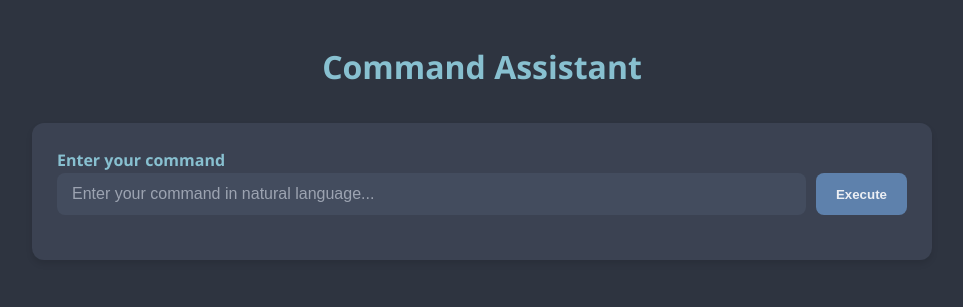
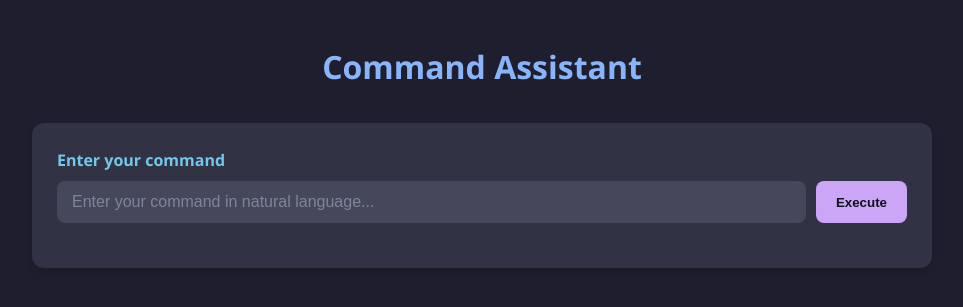
Before and after one commit to tfwansh/shell-assistant, a Flask app: page / in a window 1280 px wide. Shown: the top 307 px of the page, without its empty margins (158-1121 px from the left). Run offline with Flask 3, Linux system fonts and the light colour scheme; parts of the project's set-up code (start-up, migrations or seed data) failed here and were passed over.

Commit message:
catpuccin

```diff
--- a/templates/index.html
+++ b/templates/index.html
@@ -4,29 +4,39 @@
     <title>Command Assistant</title>
     <style>
         :root {
-            /* Nord color palette */
-            --nord0: #2E3440;
-            --nord1: #3B4252;
-            --nord2: #434C5E;
-            --nord3: #4C566A;
-            --nord4: #D8DEE9;
-            --nord5: #E5E9F0;
-            --nord6: #ECEFF4;
-            --nord7: #8FBCBB;
-            --nord8: #88C0D0;
-            --nord9: #81A1C1;
-            --nord10: #5E81AC;
-            --nord11: #BF616A;
-            --nord12: #D08770;
-            --nord13: #EBCB8B;
-            --nord14: #A3BE8C;
-            --nord15: #B48EAD;
+            /* Catppuccin Mocha color palette */
+            --ctp-mocha-rosewater: #f5e0dc;
+            --ctp-mocha-flamingo: #f2cdcd;
+            --ctp-mocha-pink: #f5c2e7;
+            --ctp-mocha-mauve: #cba6f7;
+            --ctp-mocha-red: #f38ba8;
+            --ctp-mocha-maroon: #eba0ac;
+            --ctp-mocha-peach: #fab387;
+            --ctp-mocha-yellow: #f9e2af;
+            --ctp-mocha-green: #a6e3a1;
+            --ctp-mocha-teal: #94e2d5;
+            --ctp-mocha-sky: #89dceb;
+            --ctp-mocha-sapphire: #74c7ec;
+            --ctp-mocha-blue: #89b4fa;
+            --ctp-mocha-lavender: #b4befe;
+            --ctp-mocha-text: #cdd6f4;
+            --ctp-mocha-subtext1: #bac2de;
+            --ctp-mocha-subtext0: #a6adc8;
+            --ctp-mocha-overlay2: #9399b2;
+            --ctp-mocha-overlay1: #7f849c;
+            --ctp-mocha-overlay0: #6c7086;
+            --ctp-mocha-surface2: #585b70;
+            --ctp-mocha-surface1: #45475a;
+            --ctp-mocha-surface0: #313244;
+            --ctp-mocha-base: #1e1e2e;
+            --ctp-mocha-mantle: #181825;
+            --ctp-mocha-crust: #11111b;
         }
 
         body {
             font-family: 'Segoe UI', Tahoma, Geneva, Verdana, sans-serif;
-            background-color: var(--nord0);
-            color: var(--nord4);
+            background-color: var(--ctp-mocha-base);
+            color: var(--ctp-mocha-text);
             max-width: 900px;
             margin: 0 auto;
             padding: 20px;
@@ -34,14 +44,14 @@
         }
 
         h1 {
-            color: var(--nord8);
+            color: var(--ctp-mocha-blue);
             text-align: center;
             margin-bottom: 30px;
             animation: fadeIn 1.5s ease-in-out;
         }
 
         .card {
-            background-color: var(--nord1);
+            background-color: var(--ctp-mocha-surface0);
             border-radius: 12px;
             padding: 25px;
             margin-bottom: 20px;
@@ -62,11 +72,11 @@
         }
 
         input {
-            background-color: var(--nord2);
+            background-color: var(--ctp-mocha-surface1);
             border: none;
             border-radius: 8px;
             padding: 12px 15px;
-            color: var(--nord6);
+            color: var(--ctp-mocha-text);
             flex-grow: 1;
             font-size: 16px;
             transition: background-color 0.2s;
@@ -74,18 +84,18 @@
 
         input:focus {
             outline: none;
-            background-color: var(--nord3);
-            box-shadow: 0 0 0 2px var(--nord8);
+            background-color: var(--ctp-mocha-surface2);
+            box-shadow: 0 0 0 2px var(--ctp-mocha-lavender);
         }
 
         input::placeholder {
-            color: var(--nord4);
+            color: var(--ctp-mocha-subtext0);
             opacity: 0.6;
         }
 
         button {
-            background-color: var(--nord10);
-            color: var(--nord6);
+            background-color: var(--ctp-mocha-mauve);
+            color: var(--ctp-mocha-crust);
             border: none;
             border-radius: 8px;
             padding: 12px 20px;
@@ -95,15 +105,16 @@
         }
 
         button:hover {
-            background-color: var(--nord9);
+            background-color: var(--ctp-mocha-lavender);
         }
 
         button.secondary {
-            background-color: var(--nord3);
+            background-color: var(--ctp-mocha-surface2);
+            color: var(--ctp-mocha-text);
         }
 
         button.secondary:hover {
-            background-color: var(--nord2);
+            background-color: var(--ctp-mocha-overlay0);
         }
 
         .result-area {
@@ -115,36 +126,36 @@
         }
 
         .section-title {
-            color: var(--nord8);
+            color: var(--ctp-mocha-sapphire);
             font-size: 16px;
             margin-bottom: 8px;
             font-weight: 600;
         }
 
         .command {
-            background-color: var(--nord2);
+            background-color: var(--ctp-mocha-surface1);
             padding: 12px;
             border-radius: 8px;
             margin-bottom: 15px;
             font-family: 'Courier New', monospace;
-            color: var(--nord14);
+            color: var(--ctp-mocha-green);
         }
 
         pre {
-            background-color: var(--nord2);
+            background-color: var(--ctp-mocha-surface1);
             padding: 15px;
             border-radius: 8px;
             overflow-x: auto;
             white-space: pre-wrap;
-            color: var(--nord4);
+            color: var(--ctp-mocha-text);
             font-family: 'Courier New', monospace;
         }
 
         .notes {
-            background-color: var(--nord2);
+            background-color: var(--ctp-mocha-surface1);
             padding: 12px;
             border-radius: 8px;
-            color: var(--nord13);
+            color: var(--ctp-mocha-peach);
         }
 
         .hidden {
@@ -165,7 +176,7 @@
             left: 0;
             width: 100%;
             height: 100%;
-            background-color: rgba(46, 52, 64, 0.9);
+            background-color: rgba(30, 30, 46, 0.9);
             display: flex;
             justify-content: center;
             align-items: center;
@@ -181,8 +192,8 @@
         }
 
         .loader {
-            border: 5px solid var(--nord3);
-            border-top: 5px solid var(--nord8);
+            border: 5px solid var(--ctp-mocha-surface2);
+            border-top: 5px solid var(--ctp-mocha-blue);
             border-radius: 50%;
             width: 50px;
             height: 50px;
@@ -192,7 +203,7 @@
         .loader-text {
             position: absolute;
             margin-top: 80px;
-            color: var(--nord8);
+            color: var(--ctp-mocha-blue);
             font-weight: 500;
         }
 
@@ -210,18 +221,6 @@
         @keyframes slideIn {
             0% { transform: translateY(20px); opacity: 0; }
             100% { transform: translateY(0); opacity: 1; }
-        }
-
-        @keyframes typewriter {
-            from { width: 0; }
-            to { width: 100%; }
-        }
-
-        .typing-animation {
-            overflow: hidden;
-            white-space: nowrap;
-            animation: typewriter 2s steps(40, end);
-            margin: 0 auto;
         }
 
         .bounce-in {
@@ -244,7 +243,7 @@
     <h1>Command Assistant</h1>
 
     <div class="card">
-        <div class="section-title typing-animation">Enter your command</div>
+        <div class="section-title">Enter your command</div>
         <div class="input-area">
             <input type="text" id="command-input" placeholder="Enter your command in natural language...">
             <button onclick="interpretCommand()">Execute</button>
```
